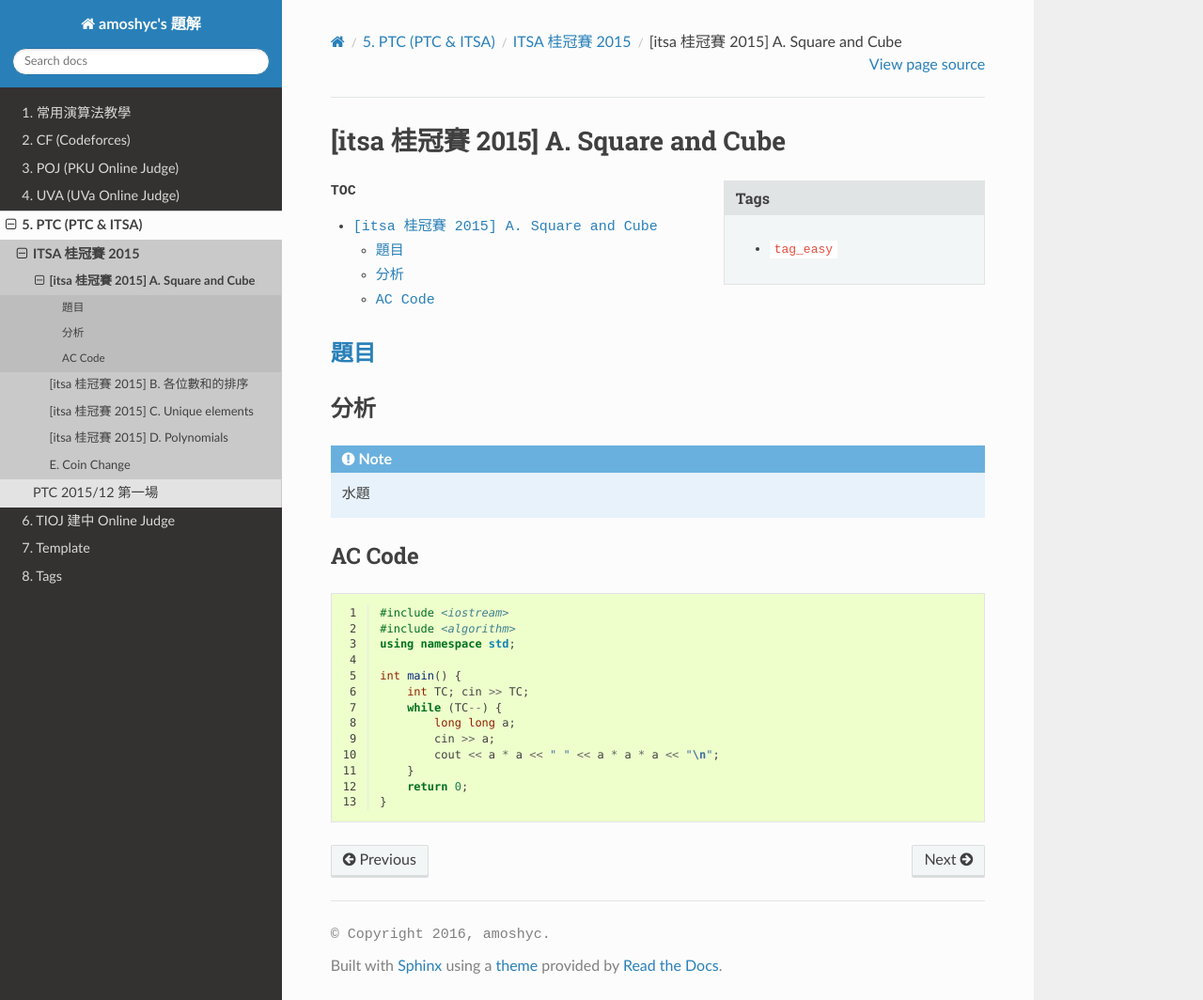
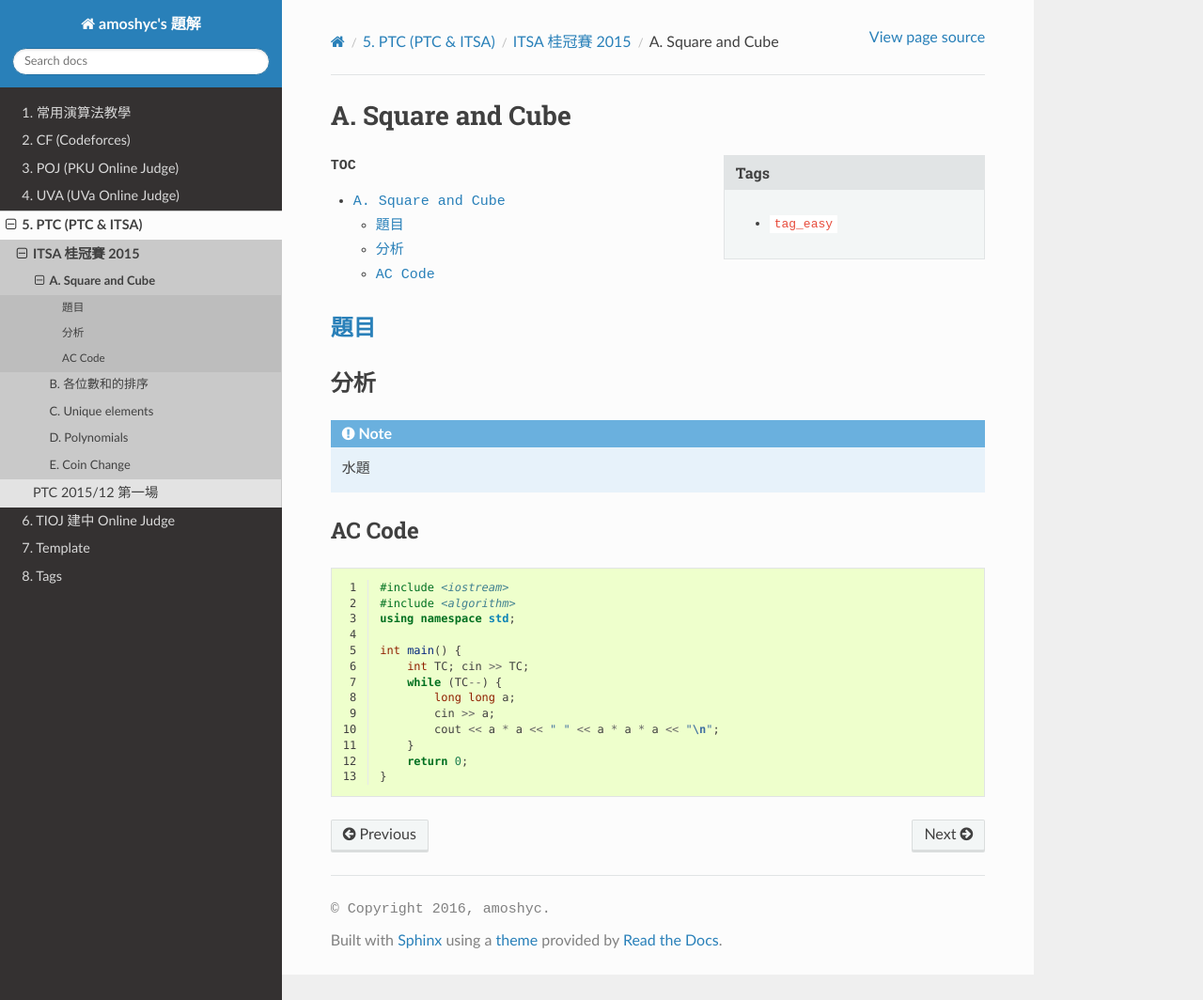
Before and after one commit to amoshyc/ojsolution, a Sphinx documentation site: the page built from docs/source/ptc/contest4/pa.rst, in a window 1280 px wide and 1064 px high. Shown: the whole window at 94% size. Built offline with Sphinx 7.4.7 and the Read the Docs theme 2.0.0, drawn with Linux system fonts in a browser that asks for light colours; some web fonts are replaced; pages that are not in the unit, such as notebooks, are missing from menus.

Commit message:
Remove Prefix of title in ptc

```diff
--- a/docs/source/ptc/contest4/pa.rst
+++ b/docs/source/ptc/contest4/pa.rst
@@ -1,5 +1,5 @@
 ###################################################
-[itsa 桂冠賽 2015] A. Square and Cube
+A. Square and Cube
 ###################################################
 
 .. sidebar:: Tags
--- a/docs/source/ptc/contest4/pb.rst
+++ b/docs/source/ptc/contest4/pb.rst
@@ -1,5 +1,5 @@
 ###################################################
-[itsa 桂冠賽 2015] B. 各位數和的排序
+B. 各位數和的排序
 ###################################################
 
 .. sidebar:: Tags
--- a/docs/source/ptc/contest4/pc.rst
+++ b/docs/source/ptc/contest4/pc.rst
@@ -1,5 +1,5 @@
 ###################################################
-[itsa 桂冠賽 2015] C. Unique elements
+C. Unique elements
 ###################################################
 
 .. sidebar:: Tags
--- a/docs/source/ptc/contest4/pd.rst
+++ b/docs/source/ptc/contest4/pd.rst
@@ -1,5 +1,5 @@
 ###################################################
-[itsa 桂冠賽 2015] D. Polynomials
+D. Polynomials
 ###################################################
 
 .. sidebar:: Tags
--- a/docs/source/ptc/ptc201512_1/pa.rst
+++ b/docs/source/ptc/ptc201512_1/pa.rst
@@ -1,5 +1,5 @@
 ###################################################
-[ptc201512_1] A. Constrained 0-1 Knapsack Problem
+A. Constrained 0-1 Knapsack Problem
 ###################################################
 
 .. sidebar:: Tags
--- a/docs/source/ptc/ptc201512_1/pc.rst
+++ b/docs/source/ptc/ptc201512_1/pc.rst
@@ -1,5 +1,5 @@
 ###################################################
-[ptc201512_1] C. Warehouse
+C. Warehouse
 ###################################################
 
 .. sidebar:: Tags
```
